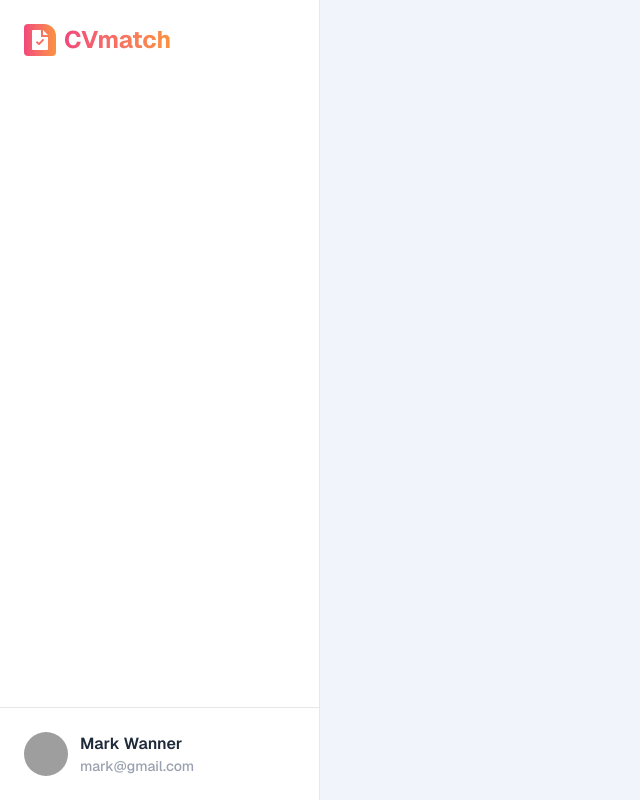
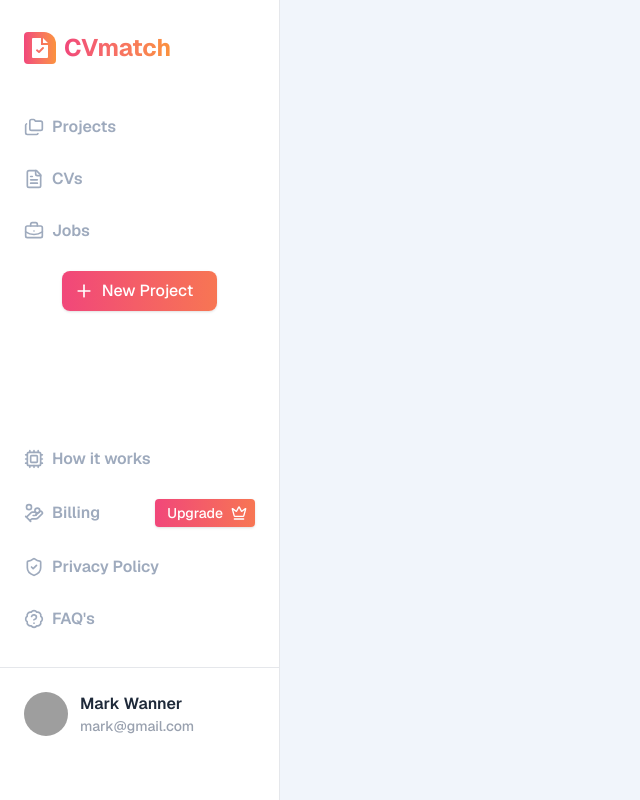
Before and after one commit to jnlabs-dev/cvmatch, a Next.js app: page / in a window 1280 px wide. Shown: the whole page, without its empty margins (0-640 px from the left). Built offline with nearby package versions, Linux system fonts and the light colour scheme; grey boxes are pictures that could not be loaded.

Commit message:
Nav menu, button sizes, button start and end icons options

```diff
--- a/src/app/components/layout/Header.tsx
+++ b/src/app/components/layout/Header.tsx
@@ -4,7 +4,7 @@ import { SIDEBAR_ID, SIDEBAR_SELECTOR } from '@/app/constants/layout.constants';
 
 import { IconButton } from '@/app/components/ui/IconButton';
 import { Logo } from '@/app/components/ui/Logo';
-import { UserMenu } from '@/app/components/navigation/UserMenu';
+import { UserMenu } from '@/app/components/user/UserMenu';
 
 export function Header() {
   return (
--- a/src/app/components/layout/Layout.tsx
+++ b/src/app/components/layout/Layout.tsx
@@ -14,7 +14,7 @@ export function Layout({
       <Sidebar />
       <div className="h-screen flex flex-col overflow-hidden">
         <Header />
-        <main className="flex flex-1 flex-col lg:hs-overlay-layout-open:ms-64 transition-all duration-300 overflow-hidden">
+        <main className="flex flex-1 flex-col lg:hs-overlay-layout-open:ms-[280px] transition-all duration-300 overflow-hidden">
           {children}
         </main>
       </div>
--- a/src/app/components/layout/Sidebar.tsx
+++ b/src/app/components/layout/Sidebar.tsx
@@ -1,10 +1,12 @@
 import clsx from "clsx";
-import { X as CloseIcon } from 'lucide-react'
+import { XIcon } from 'lucide-react'
 
 import { SIDEBAR_ID, SIDEBAR_SELECTOR } from '@/app/constants/layout.constants';
 import { Logo } from "@/app/components/ui/Logo";
 import { IconButton } from "@/app/components/ui/IconButton";
-import { UserMenu } from '@/app/components/navigation/UserMenu';
+import { ScrollableArea } from "@/app/components/ui/ScrollableArea";
+import { NavMenu } from '@/app/components/navigation/NavMenu';
+import { UserMenu } from '@/app/components/user/UserMenu';
 
 export function Sidebar() {
   return (
@@ -12,7 +14,7 @@ export function Sidebar() {
       id={SIDEBAR_ID}
       className={clsx(
         "hs-overlay hs-overlay-open:translate-x-0",
-        "w-[320px]",
+        "w-[280px]",
         "[--auto-close:md] lg:block lg:translate-x-0 lg:end-auto lg:bottom-0",
         "-translate-x-full transition-all duration-300 transform",
         "h-full hidden overflow-hidden fixed top-0 start-0 bottom-0 z-60",
@@ -23,10 +25,10 @@ export function Sidebar() {
       aria-label="Sidebar"
     >
       <div className="relative flex flex-col h-full max-h-full">
-        <div className="p-3 xs:p-4 lg:p-6 flex justify-between items-center gap-x-2">
+        <div className="p-3 xs:p-4 lg:px-6 lg:py-8 flex justify-between items-center gap-x-2">
           <div className="lg:hidden">
             <IconButton data-hs-overlay={SIDEBAR_SELECTOR}>
-              <CloseIcon className="shrink-0 size-6 stroke-[var(--color-foreground)]" />
+              <XIcon className="shrink-0 size-6 stroke-[var(--color-foreground)]" />
               <span className="sr-only">Close</span>
             </IconButton>
           </div>
@@ -34,11 +36,10 @@ export function Sidebar() {
             <Logo />
           </div>
         </div>
-
-        <nav className="flex flex-col flex-1 overflow-y-auto">
-
-        </nav>
-        <div className="hidden lg:block p-6 border-t border-gray-200">
+        <ScrollableArea className="h-full">
+          <NavMenu className="pb-12 md:pb-6" />
+        </ScrollableArea>
+        <div className="hidden lg:block p-6 pb-16 border-t border-gray-200">
           <UserMenu />
         </div>
       </div>
--- /dev/null
+++ b/src/app/components/navigation/NavMenu.tsx
@@ -0,0 +1,96 @@
+import { clsx } from "clsx";
+
+import {
+  FoldersIcon,
+  FileTextIcon,
+  BriefcaseBusinessIcon,
+  HandCoinsIcon,
+  CpuIcon,
+  ShieldCheckIcon,
+  BadgeQuestionMarkIcon,
+  PlusIcon,
+  CrownIcon,
+} from 'lucide-react'
+
+import { Button } from "@/app/components/ui/Button";
+import { NavMenuItem, type NavMenuItemProps } from "@/app/components/navigation/NavMenuItem";
+
+const primaryMenuItems: NavMenuItemProps[] = [
+  {
+    label: "Projects",
+    Icon: FoldersIcon,
+  },
+  {
+    label: "CVs",
+    Icon: FileTextIcon,
+  },
+  {
+    label: "Jobs",
+    Icon: BriefcaseBusinessIcon,
+  },
+];
+
+const secondaryMenuItems: NavMenuItemProps[] = [
+  {
+    label: "How it works",
+    Icon: CpuIcon,
+  },
+  {
+    label: "Billing",
+    Icon: HandCoinsIcon,
+    secondaryAction: {
+      variant: "primary",
+      size: "small",
+      children: "Upgrade",
+      EndIcon: CrownIcon
+    }
+  },
+  {
+    label: "Privacy Policy",
+    Icon: ShieldCheckIcon,
+  },
+  {
+    label: "FAQ's",
+    Icon: BadgeQuestionMarkIcon,
+  },
+];
+
+type NavMenuProps = {
+  className?: string
+}
+
+export function NavMenu({
+  className
+}: NavMenuProps) {
+
+  return (
+    <nav className={clsx("w-full min-h-full flex flex-col justify-between gap-8", className)}>
+      <div className="flex flex-col gap-4">
+        <ul className="space-y-1">
+          {primaryMenuItems.map((item, index) => (
+            <NavMenuItem
+              key={index}
+              active={index === 0}
+              {...item}
+            />
+          ))}
+        </ul>
+        <Button
+          className="self-center"
+          variant="primary"
+          StartIcon={PlusIcon}
+        >
+          New Project
+        </Button>
+      </div>
+      <ul className="space-y-1">
+        {secondaryMenuItems.map((item, index) => (
+          <NavMenuItem
+            key={index}
+            {...item}
+          />
+        ))}
+      </ul>
+    </nav>
+  );
+}
--- /dev/null
+++ b/src/app/components/navigation/NavMenuItem.tsx
@@ -0,0 +1,31 @@
+import { clsx } from "clsx";
+
+import { type LucideIcon } from 'lucide-react';
+
+import { Button, type ButtonProps } from "@/app/components/ui/Button";
+
+export type NavMenuItemProps = {
+  className?: string;
+  active?: boolean;
+  label: string;
+  Icon: LucideIcon;
+  secondaryAction?: ButtonProps;
+}
+
+export function NavMenuItem({
+  className,
+  label,
+  Icon,
+  secondaryAction
+}: NavMenuItemProps) {
+  const baseClassNames = "flex items-center justify-between py-1 px-5 xs:py-2 xs:px-6 lg:py-3 font-semibold text-[var(--color-muted)]";
+  return (
+    <li className={clsx(baseClassNames, className)}>
+      <a href="#" className="flex items-center gap-2">
+        <Icon className="size-5" />
+        {label}
+      </a>
+      {secondaryAction ? <Button {...secondaryAction} /> : null}
+    </li>
+  );
+}
--- a/src/app/components/ui/Button.tsx
+++ b/src/app/components/ui/Button.tsx
@@ -1,18 +1,26 @@
 import clsx from "clsx";
 
-type ButtonProps = {
+import { type LucideIcon } from 'lucide-react';
+
+export type ButtonProps = {
   variant?: "primary" | "neutral";
+  size?: "default" | "small";
   children: React.ReactNode;
   className?: string;
+  StartIcon?: LucideIcon;
+  EndIcon?: LucideIcon;
 } & React.ButtonHTMLAttributes<HTMLButtonElement>;
 
 export function Button({
   variant = "neutral",
+  size = "default",
   children,
   className,
+  StartIcon,
+  EndIcon,
   ...props
 }: ButtonProps) {
-  const baseClassNames = "inline-flex items-center justify-center px-6 py-2 rounded-lg font-medium shadow transition-all duration-300 ease-in-out";
+  const baseClassNames = "inline-flex items-center justify-center shadow transition-all duration-300 ease-in-out";
 
   const variants = {
     primary: clsx(
@@ -24,10 +32,24 @@ export function Button({
       "text-foreground bg-surface border border-border hover:bg-muted/10"
     ),
   };
+  const sizes = {
+    default: "px-4 py-1 xs:px-6 xs:py-2 font-medium rounded-lg",
+    small: "px-2 py-[2px] text-sm xs:px-3 xs:py-1 font-medium rounded",
+  };
+  const startIconSizes = {
+    default: "-ml-1 xs:-ml-3 mr-2 size-5",
+    small: "xs:-ml-1 mr-2 size-4",
+  };
+  const endIconSizes = {
+    default: "-mr-1 xs:-mr-3 ml-2 size-5",
+    small: "xs:-mr-1 ml-2 size-4",
+  };
 
   return (
-    <button className={clsx(variants[variant], className)} {...props}>
+    <button className={clsx(variants[variant], sizes[size], className)} {...props}>
+      {StartIcon ? <StartIcon className={startIconSizes[size]} /> : null}
       {children}
+      {EndIcon ? <EndIcon className={endIconSizes[size]} /> : null}
     </button>
   );
 }
--- a/src/app/components/ui/Logo.tsx
+++ b/src/app/components/ui/Logo.tsx
@@ -1,6 +1,4 @@
 import clsx from "clsx";
-
-import { FileCodeIcon } from "lucide-react";
 
 type LogoProps = {
   className?: string;
--- /dev/null
+++ b/src/app/components/ui/ScrollableArea.tsx
@@ -0,0 +1,17 @@
+import clsx from "clsx";
+
+type ScrollableAreaProps = {
+  className?: string;
+  children: React.ReactNode;
+} & React.HTMLAttributes<HTMLDivElement>;
+
+export function ScrollableArea({
+  className,
+  children,
+  ...props
+}: ScrollableAreaProps) {
+  const baseClassNames = "overflow-y-auto [&::-webkit-scrollbar]:w-2 [&::-webkit-scrollbar-thumb]:rounded-full [&::-webkit-scrollbar-track]:bg-gray-100 [&::-webkit-scrollbar-thumb]:bg-gray-300";
+  return (
+    <div className={clsx(className, baseClassNames)} {...props}>{children}</div>
+  );
+}
--- a/src/app/globals.css
+++ b/src/app/globals.css
@@ -44,7 +44,7 @@
   --color-surface-foreground: #1f2937;
 
   /* support */
-  --color-muted: #6b7280;
+  --color-muted: #9eaabd;
   --color-border: #e5e7eb;
 
   /* breakpoints */
```
Also changed, not shown: src/app/components/user/UserMenu.tsx (renamed from src/app/components/navigation/UserMenu.tsx).
